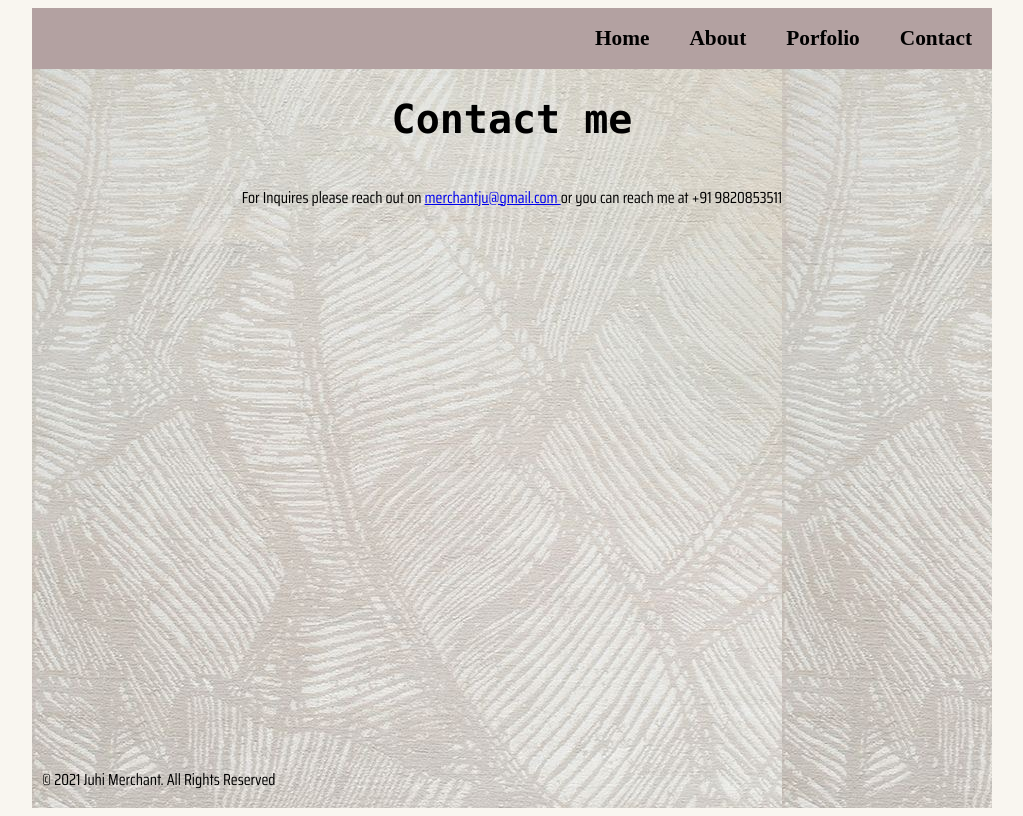
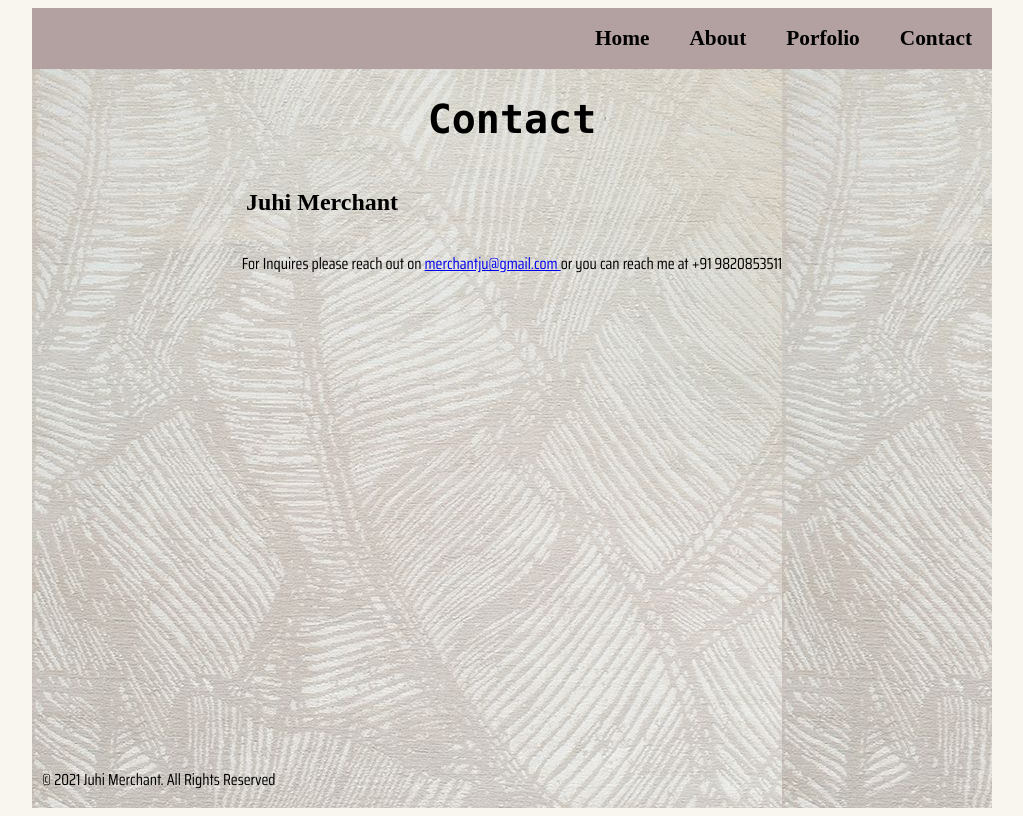
Before and after one commit to JuhiMerchant/JuhiMerchant.github.io, a plain HTML site: page contact.html in a window 1280 px wide. Shown: the whole page, without its empty margins (128-1151 px from the left). Drawn offline with Linux system fonts and the light colour scheme.

Commit message:
Final
Final Upload

```diff
--- a/contact.html
+++ b/contact.html
@@ -17,7 +17,8 @@
       </ul>
     </nav>
 
-    <h1 class="title">Contact me</h1>
+    <h1 class="title">Contact</h1>
+    <h2 class="contactName">Juhi Merchant</h2>
     <p class="contactText">
       For Inquires please reach out on
       <a href="mailto:merchantju@gmail.com?subject = Feedback&body = Message">
--- a/styles/main.css
+++ b/styles/main.css
@@ -141,6 +141,10 @@ div#row:hover img:hover {
 .contactText {
   text-align: center;
 }
+.contactName {
+  text-align: center;
+  margin-right: 380px;
+}
 
 /* On screens that are 600px or less, set the background color to olive */
 @media screen and (max-width: 600px) {
```
